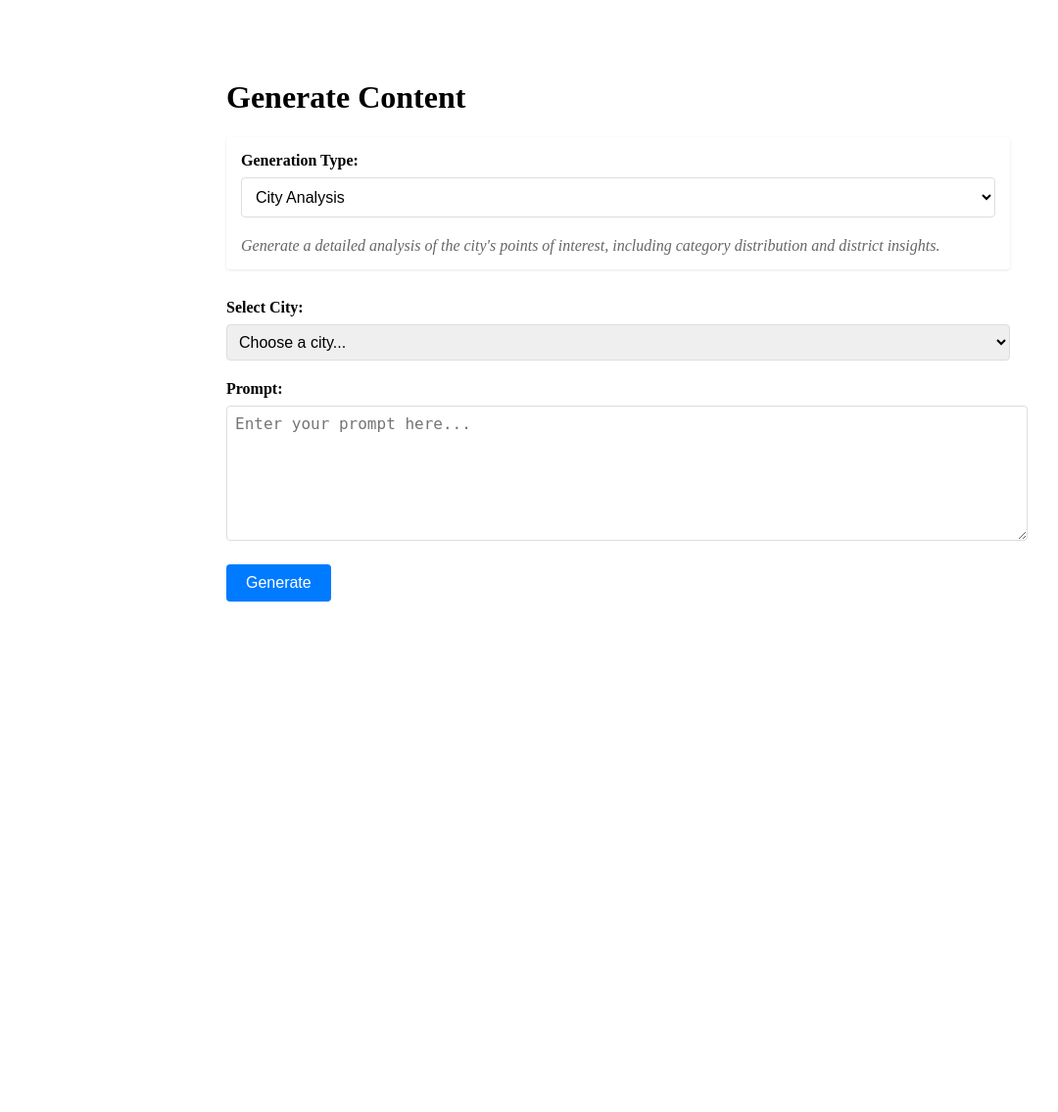
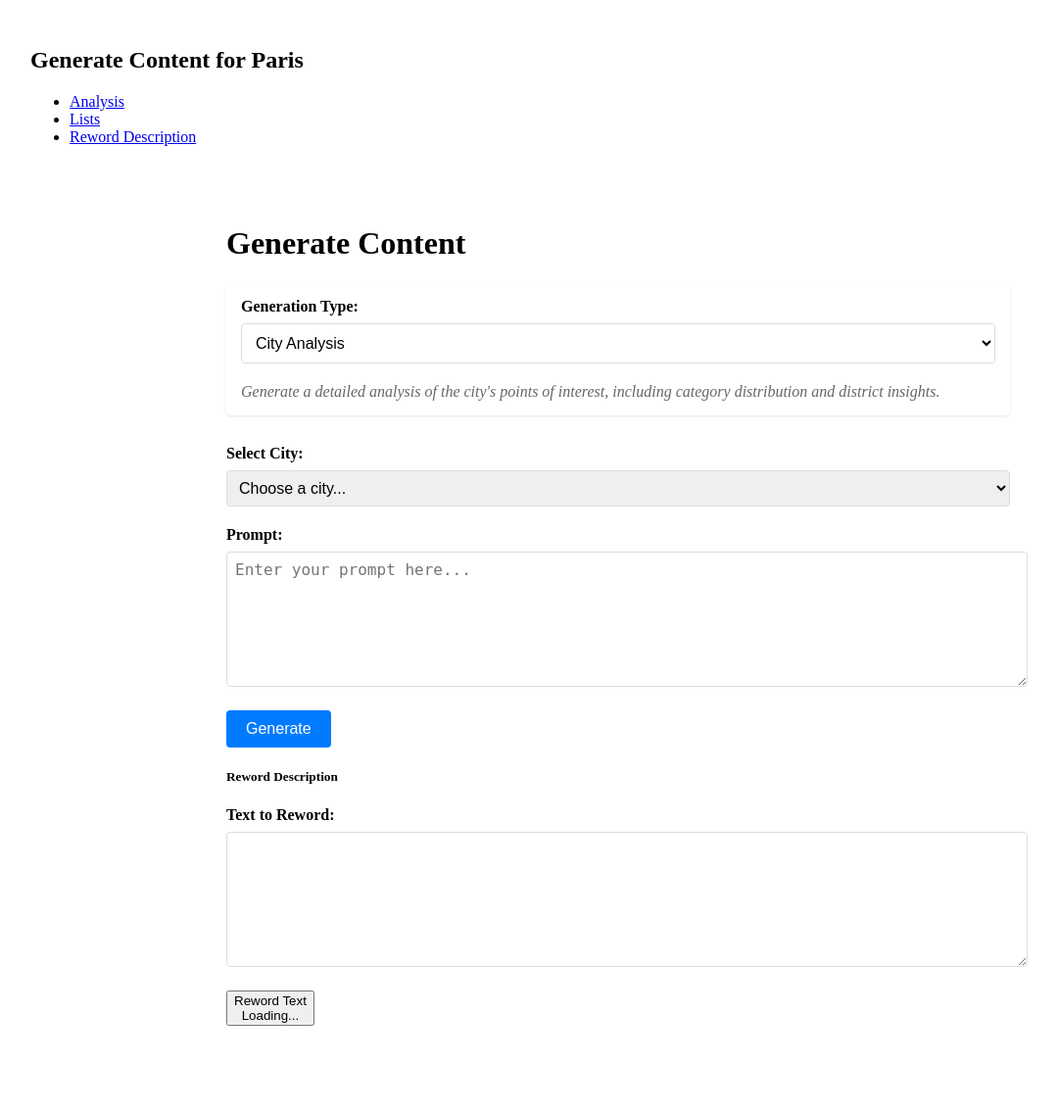
Before and after one commit to divo/city_wiki, a Django app: template cities/templates/cities/generate.html in a window 1280 px wide. Shown: the whole page at 98% size, without its empty margins (9-1089 px from the left). Before the commit the page ends 614 px from the top, so only its background shows below. Run offline with Django 5.2, Linux system fonts and the light colour scheme; the template is opened without the code that fills it: values that come from a table or form of the project are taken from there, others are empty; data comes from the database, SQL or seed files in the repository; parts of the project's set-up code (start-up, migrations or seed data) failed here and were passed over.

Commit message:
Add new generation endpoint to hit llamacpp

```diff
--- a/cities/templates/cities/generate.html
+++ b/cities/templates/cities/generate.html
@@ -402,6 +402,21 @@
     }
 </style>
 
+<div class="container mt-4">
+    <h2>Generate Content for {{ city.name }}</h2>
+
+    <ul class="nav nav-tabs" id="generationTabs" role="tablist">
+        <li class="nav-item">
+            <a class="nav-link active" id="analysis-tab" data-toggle="tab" href="#analysis" role="tab">Analysis</a>
+        </li>
+        <li class="nav-item">
+            <a class="nav-link" id="lists-tab" data-toggle="tab" href="#lists" role="tab">Lists</a>
+        </li>
+        <li class="nav-item">
+            <a class="nav-link" id="reword-tab" data-toggle="tab" href="#rewordDescription" role="tab">Reword Description</a>
+        </li>
+    </ul>
+
     <div class="generate-container">
         <h1>Generate Content</h1>
 
@@ -552,6 +567,38 @@
 
             <button class="toggle-raw-json" onclick="toggleRawJson()">Toggle Raw JSON</button>
             <pre class="raw-json" id="rawJson"></pre>
+        </div>
+
+        <div class="tab-content" id="generationTabsContent">
+            <!-- Existing tabs -->
+
+            <!-- Reword Description Tab -->
+            <div class="tab-pane fade" id="rewordDescription" role="tabpanel">
+                <div class="card">
+                    <div class="card-body">
+                        <h5 class="card-title">Reword Description</h5>
+                        <form id="rewordForm" class="mb-4">
+                            {% csrf_token %}
+                            <div class="form-group">
+                                <label for="textToReword">Text to Reword:</label>
+                                <textarea class="form-control" id="textToReword" rows="4" required></textarea>
+                            </div>
+                            <button type="submit" class="btn btn-primary mt-3" id="rewordBtn">
+                                Reword Text
+                                <div class="spinner-border spinner-border-sm d-none" role="status" id="rewordLoading">
+                                    <span class="sr-only">Loading...</span>
+                                </div>
+                            </button>
+                        </form>
+
+                        <div id="rewordResult" class="mt-4" style="display: none;">
+                            <h6>Response:</h6>
+                            <pre id="rewordedText" class="p-3 bg-light"></pre>
+                        </div>
+                    </div>
+                </div>
+            </div>
+        </div>
     </div>
 </div>
 
@@ -811,5 +858,38 @@
     }
     return cookieValue;
 }
+
+// Add reword functionality
+document.getElementById('rewordForm').addEventListener('submit', async function(e) {
+    e.preventDefault();
+
+    const text = document.getElementById('textToReword').value;
+    const button = document.getElementById('rewordBtn');
+    const loading = document.getElementById('rewordLoading');
+    const result = document.getElementById('rewordResult');
+    const rewordedText = document.getElementById('rewordedText');
+
+    // Reset UI
+    button.disabled = true;
+    loading.classList.remove('d-none');
+
+    try {
+        const response = await fetch('/generate/reword/', {
+            method: 'POST',
+            headers: {
+                'Content-Type': 'application/x-www-form-urlencoded',
+                'X-CSRFToken': getCookie('csrftoken')
+            },
+            body: `text=${encodeURIComponent(text)}`
+        });
+
+        const data = await response.json();
+        rewordedText.textContent = JSON.stringify(data, null, 2);
+        result.style.display = 'block';
+    } finally {
+        button.disabled = false;
+        loading.classList.add('d-none');
+    }
+});
 </script>
 {% endblock %}
--- a/cities/urls.py
+++ b/cities/urls.py
@@ -5,12 +5,14 @@
     path('', views.city_list, name='city_list'),
     path('cities.json', views.city_list_json, name='city_list_json'),
     path('generate/', views.generate_text_view, name='generate_text_view'),
+    path('generate/reword/', views.generate_reword, name='generate_reword'),
     path('city/<str:city_name>/', views.city_detail, name='city_detail'),
     path('city/<str:city_name>/map/', views.city_map, name='city_map'),
     path('city/<str:city_name>/delete/', views.delete_city, name='delete_city'),
     path('city/<str:city_name>/dump/', views.dump_city, name='dump_city'),
-    path('city/<str:city_name>/generate/', views.generate_text, name='generate_text'),
-    path('city/<str:city_name>/generate-list/', views.generate_list, name='generate_list'),
+    path('city/<str:city_name>/generate/', views.generate_text_view, name='generate_text_view'),
+    path('city/<str:city_name>/generate/text/', views.generate_text, name='generate_text'),
+    path('city/<str:city_name>/generate/list/', views.generate_list, name='generate_list'),
     path('import-city/', views.import_city, name='import_city'),
     path('import-status/<str:task_id>/', views.check_import_status, name='check_import_status'),
     path('city/<str:city_name>/poi/<int:poi_id>/history/', views.poi_history, name='poi_history'),
--- a/cities/views/__init__.py
+++ b/cities/views/__init__.py
@@ -44,6 +44,7 @@
     generate_text_view,
     generate_text,
     generate_list,
+    generate_reword
 )
 
 from .views import (
```
Also changed, not shown: cities/views/generation.py (+59 -0 lines), cities/views/views.py (+21 -14 lines). Lines whose indentation alone changed are shown as unchanged.
